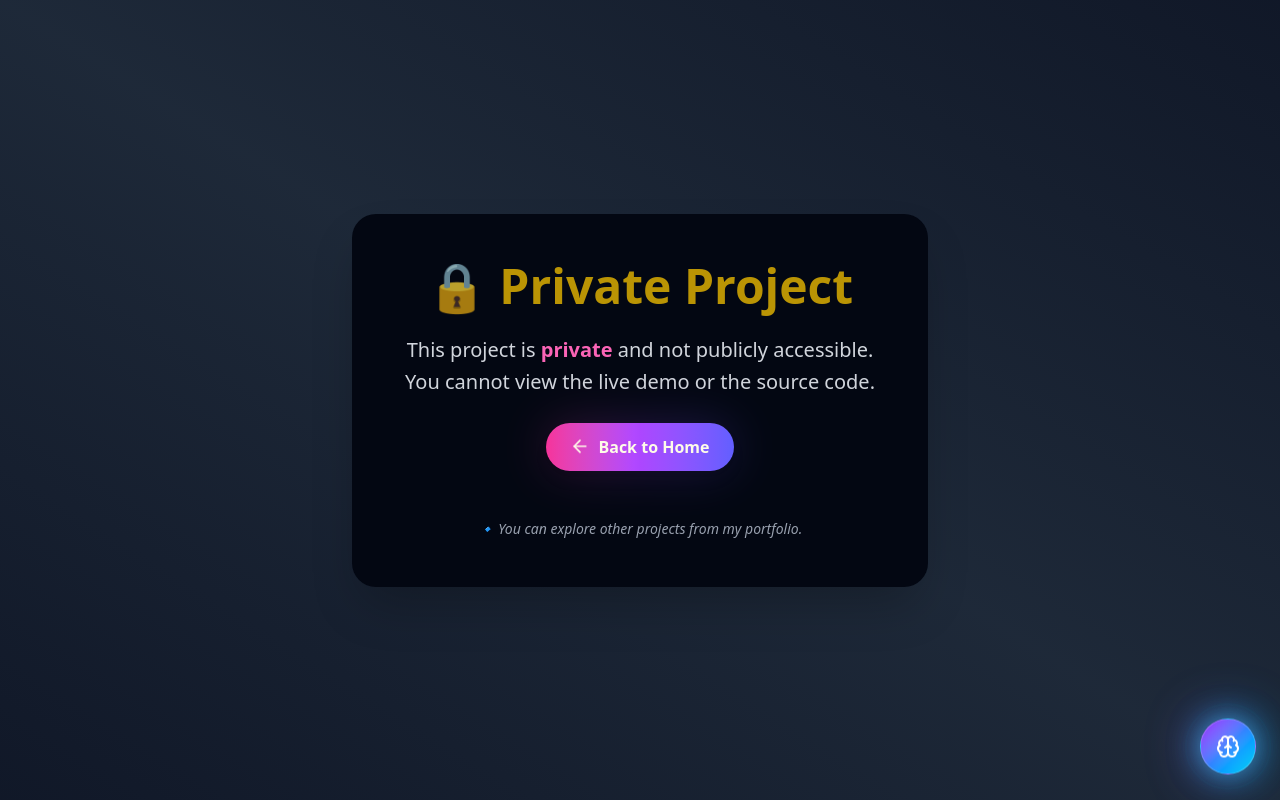
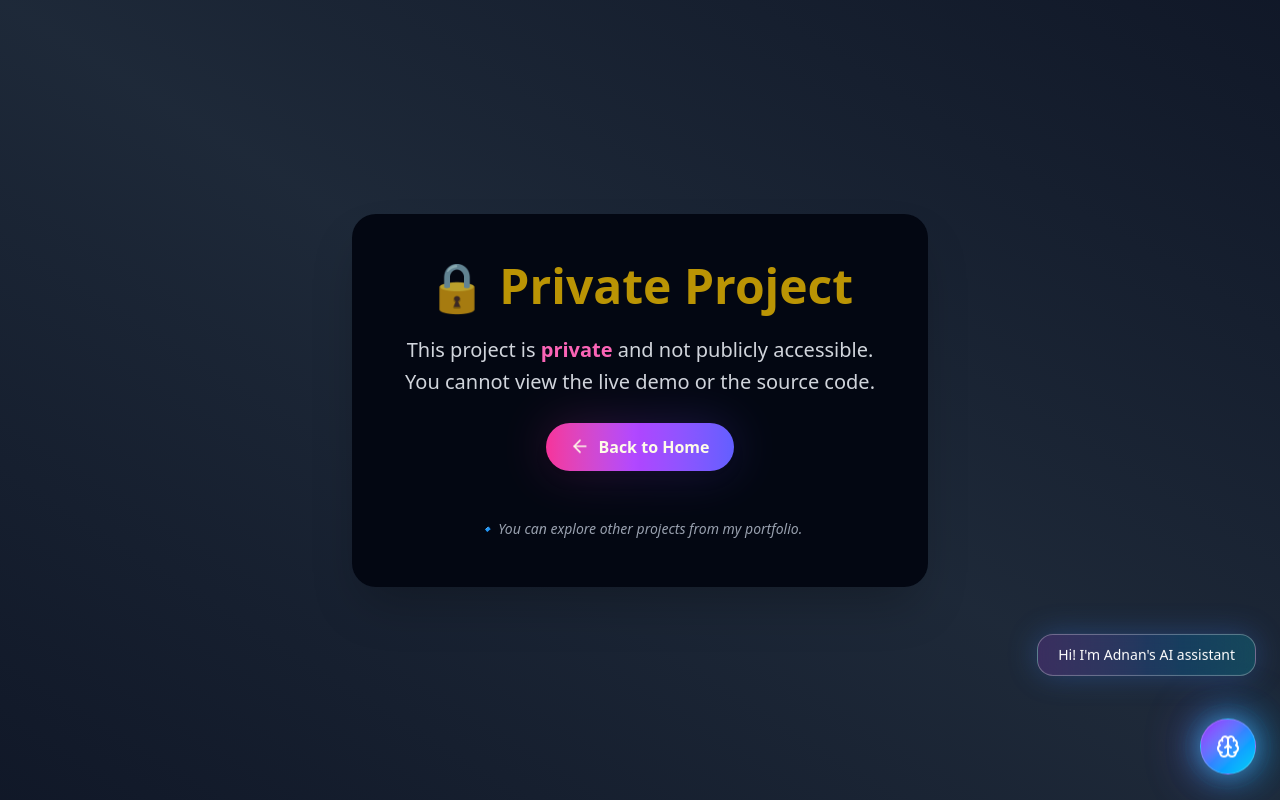
Before and after one commit to ADNUKUNHOME/My-portfolio-nextjs, a Next.js app: page /privatepro in a window 1280 px wide. Built offline with nearby package versions, Linux system fonts and the light colour scheme.

Commit message:
feat(portfolio-ai): add animated notification messages to AI assistant

```diff
--- a/src/components/aiChatBoat/AIorb.tsx
+++ b/src/components/aiChatBoat/AIorb.tsx
@@ -1,8 +1,9 @@
 "use client";
 
 import { MotionDiv } from "@/lib/motion";
+import { AnimatePresence } from "framer-motion";
 import { Brain } from "lucide-react";
-import { useState } from "react";
+import { useEffect, useState, useRef } from "react";
 
 type AIOrbProps = {
     onClick?: () => void;
@@ -11,9 +12,64 @@ type AIOrbProps = {
 export default function AIOrb({ onClick }: AIOrbProps) {
     const [isHovered, setIsHovered] = useState(false);
 
+    const messages = [
+        "Hi! I'm Adnan's AI assistant",
+        "Want to explore my projects?",
+        "Ask about my tech stack...",
+        "Need details about my work?",
+        "Curious about my experience?",
+        "Ask how I learned coding!",
+        "Want to know my skills?",
+        "Need information from my resume?",
+        "Ask me anything about Adnan",
+    ];
+
+    const [currentMessage, setCurrentMessage] = useState<string | null>(null);
+    const [messageIndex, setMessageIndex] = useState(0);
+
+    const timerRef = useRef<NodeJS.Timeout | null>(null);
+
+    useEffect(() => {
+        if (timerRef.current) {
+            clearTimeout(timerRef.current);
+        }
+
+        const showMessage = () => {
+            setCurrentMessage(messages[messageIndex]);
+        };
+
+        const hideMessage = () => {
+            setCurrentMessage(null);
+        };
+
+        const nextMessage = () => {
+            setMessageIndex((prev) => (prev + 1) % messages.length);
+        };
+
+        showMessage();
+
+        const hideTimer = setTimeout(() => {
+            hideMessage();
+
+            const nextTimer = setTimeout(() => {
+                nextMessage();
+            }, 4000);
+
+            timerRef.current = nextTimer;
+        }, 6000);
+
+        timerRef.current = hideTimer;
+
+        return () => {
+            if (timerRef.current) {
+                clearTimeout(timerRef.current);
+            }
+        };
+    }, [messageIndex]);
+
     return (
         <MotionDiv
-            className="fixed bottom-6 right-6 z-8888 cursor-pointer"
+            className="fixed bottom-6 right-6 z-[8888] cursor-pointer select-none"
             initial={{ opacity: 0, scale: 0.5 }}
             animate={{ opacity: 1, scale: 1 }}
             transition={{ duration: 0.4, ease: "easeOut" }}
@@ -21,10 +77,81 @@ export default function AIOrb({ onClick }: AIOrbProps) {
             onHoverStart={() => setIsHovered(true)}
             onHoverEnd={() => setIsHovered(false)}
         >
+            {/* AI Thought Bubble - Single Message */}
+            <AnimatePresence mode="wait">
+                {currentMessage && (
+                    <MotionDiv
+                        key={currentMessage}
+                        initial={{
+                            opacity: 0,
+                            scale: 0.3,
+                            y: 25,
+                            x: 15,
+                        }}
+
+                        animate={{
+                            opacity: 1,
+                            scale: 1,
+                            y: -35,
+                            x: 0,
+                        }}
+
+                        exit={{
+                            opacity: 0,
+                            scale: 0.3,
+                            y: 10,
+                            x: 10,
+                        }}
+
+                        transition={{
+                            duration: 1.2,
+                            ease: [0.22, 1, 0.36, 1],
+                        }}
+                        className="
+                            absolute
+                            bottom-16
+                            right-0
+                            pointer-events-none
+                            z-50
+                        "
+                    >
+                        <MotionDiv
+                            animate={{
+                                y: [0, -2, 0],
+                            }}
+                            transition={{
+                                duration: 2,
+                                repeat: Infinity,
+                                ease: "easeInOut",
+                            }}
+                            className="
+                                px-5
+                                py-2.5
+                                rounded-2xl
+                                text-sm
+                                font-medium
+                                text-white
+                                whitespace-nowrap
+                                bg-gradient-to-r
+                                from-purple-500/20
+                                via-blue-500/20
+                                to-cyan-400/20
+                                backdrop-blur-xl
+                                border
+                                border-white/30
+                                shadow-[0_0_30px_rgba(59,130,246,0.3)]
+                            "
+                        >
+                            {currentMessage}
+                        </MotionDiv>
+                    </MotionDiv>
+                )}
+            </AnimatePresence>
+
             {/* Floating animation wrapper */}
             <MotionDiv
                 animate={{
-                    y: [0, -6, 0], // floating effect
+                    y: [0, -6, 0],
                 }}
                 transition={{
                     duration: 3,
@@ -34,7 +161,20 @@ export default function AIOrb({ onClick }: AIOrbProps) {
                 className="relative"
             >
                 {/* Glow layer */}
-                <div className="absolute inset-0 rounded-full blur-xl bg-gradient-to-r from-purple-500 via-blue-500 to-cyan-400 opacity-60 scale-110" />
+                <div
+                    className="
+                        absolute
+                        inset-0
+                        rounded-full
+                        blur-xl
+                        bg-gradient-to-r
+                        from-purple-500
+                        via-blue-500
+                        to-cyan-400
+                        opacity-60
+                        scale-110
+                    "
+                />
 
                 {/* Main Orb */}
                 <MotionDiv
@@ -52,20 +192,42 @@ export default function AIOrb({ onClick }: AIOrbProps) {
                         repeat: Infinity,
                         ease: "easeInOut",
                     }}
-                    className="w-14 h-14 rounded-full flex items-center justify-center
-                     bg-gradient-to-br from-purple-600 via-blue-500 to-cyan-400
-                     backdrop-blur-xl border border-white/20"
+                    className="
+                        w-14 h-14
+                        rounded-full
+                        flex
+                        items-center
+                        justify-center
+                        bg-gradient-to-br
+                        from-purple-600
+                        via-blue-500
+                        to-cyan-400
+                        backdrop-blur-xl
+                        border
+                        border-white/20
+                    "
                 >
-                    {/* Inner glow */}
-                    <div className="absolute inset-1 rounded-full bg-white/10 blur-md" />
+                    {/* Inner Glow */}
+                    <div
+                        className="
+                            absolute
+                            inset-1
+                            rounded-full
+                            bg-white/10
+                            blur-md
+                        "
+                    />
 
-                    {/* Icon */}
+                    {/* Brain Icon */}
                     <MotionDiv
                         animate={{
                             rotate: isHovered ? 10 : 0,
                             scale: isHovered ? 1.2 : 1,
                         }}
-                        transition={{ type: "spring", stiffness: 200 }}
+                        transition={{
+                            type: "spring",
+                            stiffness: 200,
+                        }}
                         className="relative z-10"
                     >
                         <Brain className="text-white w-6 h-6" />
@@ -74,7 +236,13 @@ export default function AIOrb({ onClick }: AIOrbProps) {
 
                 {/* Pulse Ring */}
                 <MotionDiv
-                    className="absolute inset-0 rounded-full border border-cyan-400/40"
+                    className="
+                        absolute
+                        inset-0
+                        rounded-full
+                        border
+                        border-cyan-400/40
+                    "
                     animate={{
                         scale: [1, 1.6],
                         opacity: [0.6, 0],
@@ -89,11 +257,32 @@ export default function AIOrb({ onClick }: AIOrbProps) {
                 {/* Tooltip */}
                 {isHovered && (
                     <MotionDiv
-                        initial={{ opacity: 0, y: 10 }}
-                        animate={{ opacity: 1, y: 0 }}
-                        className="absolute bottom-16 right-1/2 translate-x-1/2
-                       bg-black/80 text-white text-xs px-3 py-1.5
-                       rounded-md whitespace-nowrap backdrop-blur"
+                        initial={{
+                            opacity: 0,
+                            y: 10,
+                        }}
+                        animate={{
+                            opacity: 1,
+                            y: 0,
+                        }}
+                        exit={{
+                            opacity: 0,
+                            y: 10,
+                        }}
+                        className="
+                            absolute
+                            bottom-16
+                            right-1/2
+                            translate-x-1/2
+                            bg-black/80
+                            text-white
+                            text-xs
+                            px-3
+                            py-1.5
+                            rounded-md
+                            whitespace-nowrap
+                            backdrop-blur
+                        "
                     >
                         Ask my AI
                     </MotionDiv>
--- a/src/constants/projects.tsx
+++ b/src/constants/projects.tsx
@@ -14,7 +14,7 @@ export const MyProjects = [
     title: "NewWay",
     description:
       "AI-powered platform that creates personalized student roadmaps with skill recommendations, milestones, and project-based learning paths.",
-    tech: ["Next.js", "Tailwind CSS", "Node.js", "Express", "MongoDB", "JWT Auth", "Framer Motion", "Cloudinary"],
+    tech: ["Next.js", "Typescript", "Tailwind CSS", "Node.js", "Express", "MongoDB", "JWT Auth", "Framer Motion", "Cloudinary"],
     videoSrc: "https://res.cloudinary.com/dr7niljpd/video/upload/f_auto,q_auto,vc_auto,br_auto,w_800/v1756838130/NewWay_clip_la62ye_lsnowr.mp4",
     imageSrc: "https://res.cloudinary.com/dr7niljpd/image/upload/f_auto,q_auto/v1756902782/IMG-20250829-WA0040_mhfdbp_bmfvt4.jpg",
     liveLink: "https://newway-woad.vercel.app/",
@@ -22,10 +22,21 @@ export const MyProjects = [
     year: "2025"
   },
   {
+    title: "Multiplayer Tic-Tac-Toe",
+    description:
+      "A real-time multiplayer Tic-Tac-Toe game featuring quick matchmaking, private room creation, live game updates, player statistics, and leaderboards. Players can compete with strangers or friends while tracking their performance through an interactive dashboard.",
+    tech: ["Next.js", "Typescript", "Tailwind CSS", "Node.js", "Express", "MongoDB", "Web Socket", "Socket.io"],
+    videoSrc: "https://res.cloudinary.com/dr7niljpd/video/upload/f_auto,q_auto,vc_auto,br_auto,w_800/v1780418849/Lila_Multiplayer_Tic_Tac_Toe_nm8rxw.mp4",
+    imageSrc: "https://res.cloudinary.com/dr7niljpd/image/upload/f_auto,q_auto/v1780422646/Lila_Multiplayer_Tic_Tac_Toe_-_Google_Chrome_02-06-2026_07_24_59_nkshc6.jpg",
+    liveLink: "https://lila-tictactoe.vercel.app",
+    githubLink: "https://github.com/ADNUKUNHOME/LILA-MULTIPLAYER-TICTACTOE",
+    year: "2026"
+  },
+  {
     title: "Shortly",
     description:
       "PDF summarizer app that uses AI to generate concise summaries, with authentication, storage, and a clean dashboard.",
-    tech: ["Next.js", "Tailwind CSS", "PostgreSQL (Neon)", "Clerk Auth", "OpenAI/Gemini API", "Vercel Deployment"],
+    tech: ["Next.js", "Typescript", "Tailwind CSS", "PostgreSQL (Neon)", "Clerk Auth", "OpenAI/Gemini API", "Vercel Deployment"],
     videoSrc: "https://res.cloudinary.com/dr7niljpd/video/upload/f_auto,q_auto,vc_auto,br_auto,w_800/v1756838084/InShot_20250902_132421494_yzjjsw_oujfa7.mp4",
     imageSrc: "https://res.cloudinary.com/dr7niljpd/image/upload/f_auto,q_auto/v1756902852/IMG-20250902-WA0012_l93sz7_j9jlde.jpg",
     liveLink: "https://shortly-ai-summarize.vercel.app",
```
